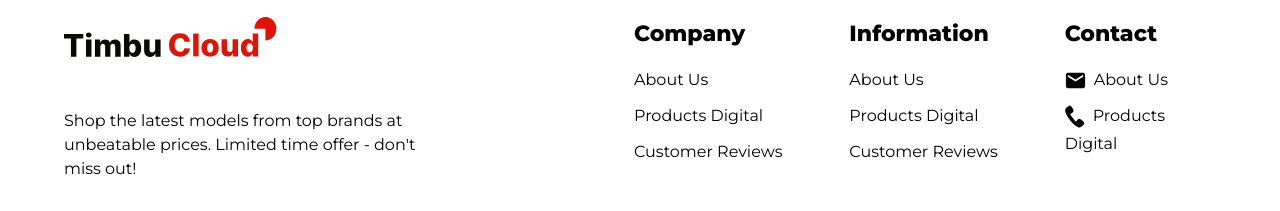
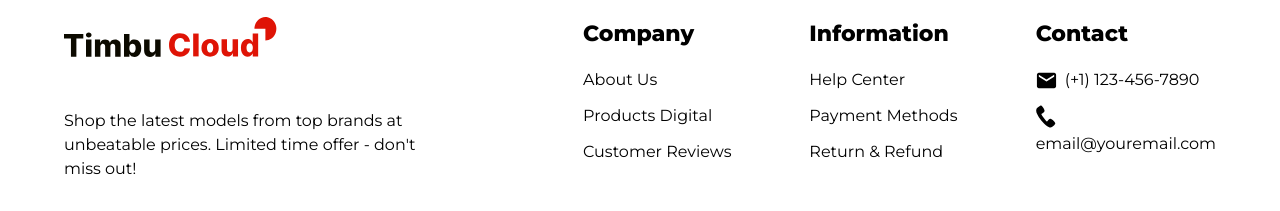
Before and after one commit to ruxy1212/teleport-pd, a React (Vite) app: page / in a window 1280 px wide. Shown: the part 4428-4639 px from the top of the page. Built offline with nearby package versions, Linux system fonts and the light colour scheme.

Commit message:
Home page

```diff
--- a/src/layouts/WebLayout.jsx
+++ b/src/layouts/WebLayout.jsx
@@ -81,16 +81,16 @@ export default function WebLayout({children, cartItems = null}){
                     <div className="flex flex-col gap-0 md:gap-3 w-full">
                         <h3 className="text-[22px] font-extrabold font-montserrat">Information</h3>
                         <ul>
-                            <li className="font-normal py-1 font-montserrat leading-7"><a href="#">About Us</a></li>
-                            <li className="font-normal py-1 font-montserrat leading-7"><a href="#">Products Digital</a></li>
-                            <li className="font-normal py-1 font-montserrat leading-7"><a href="#">Customer Reviews</a></li>
+                            <li className="font-normal py-1 font-montserrat leading-7"><a href="#">Help Center</a></li>
+                            <li className="font-normal py-1 font-montserrat leading-7"><a href="#">Payment Methods</a></li>
+                            <li className="font-normal py-1 font-montserrat leading-7"><a href="#">Return & Refund</a></li>
                         </ul>
                     </div>
                     <div className="flex flex-col gap-0 md:gap-3 w-full">
                         <h3 className="text-[22px] font-extrabold font-montserrat">Contact</h3>
                         <ul>
-                            <li className="font-normal py-1 font-montserrat leading-7"><a href="#"><Email className="inline-block me-2"/>About Us</a></li>
-                            <li className="font-normal py-1 font-montserrat leading-7"><a href="#"><Phone className="inline-block me-2"/>Products Digital</a></li>
+                            <li className="font-normal py-1 font-montserrat leading-7"><a href="#"><Email className="inline-block me-2"/>(+1) 123-456-7890</a></li>
+                            <li className="font-normal py-1 font-montserrat leading-7"><a href="#"><Phone className="inline-block me-2"/>email@youremail.com</a></li>
                         </ul>
                     </div>
                 </div>
--- a/src/pages/Home.jsx
+++ b/src/pages/Home.jsx
@@ -13,7 +13,6 @@ import ProdFavorite from "../components/icons/ProdFavorite"
 import Cart from "../components/icons/Cart"
 import Rating from "../components/Rating"
 import ProdSwitch from "../components/icons/ProdSwitch"
-import { useState } from 'react'
 import useLocalStorage from "../hooks/useLocalStorage";
 
 export default function Home() {
```
